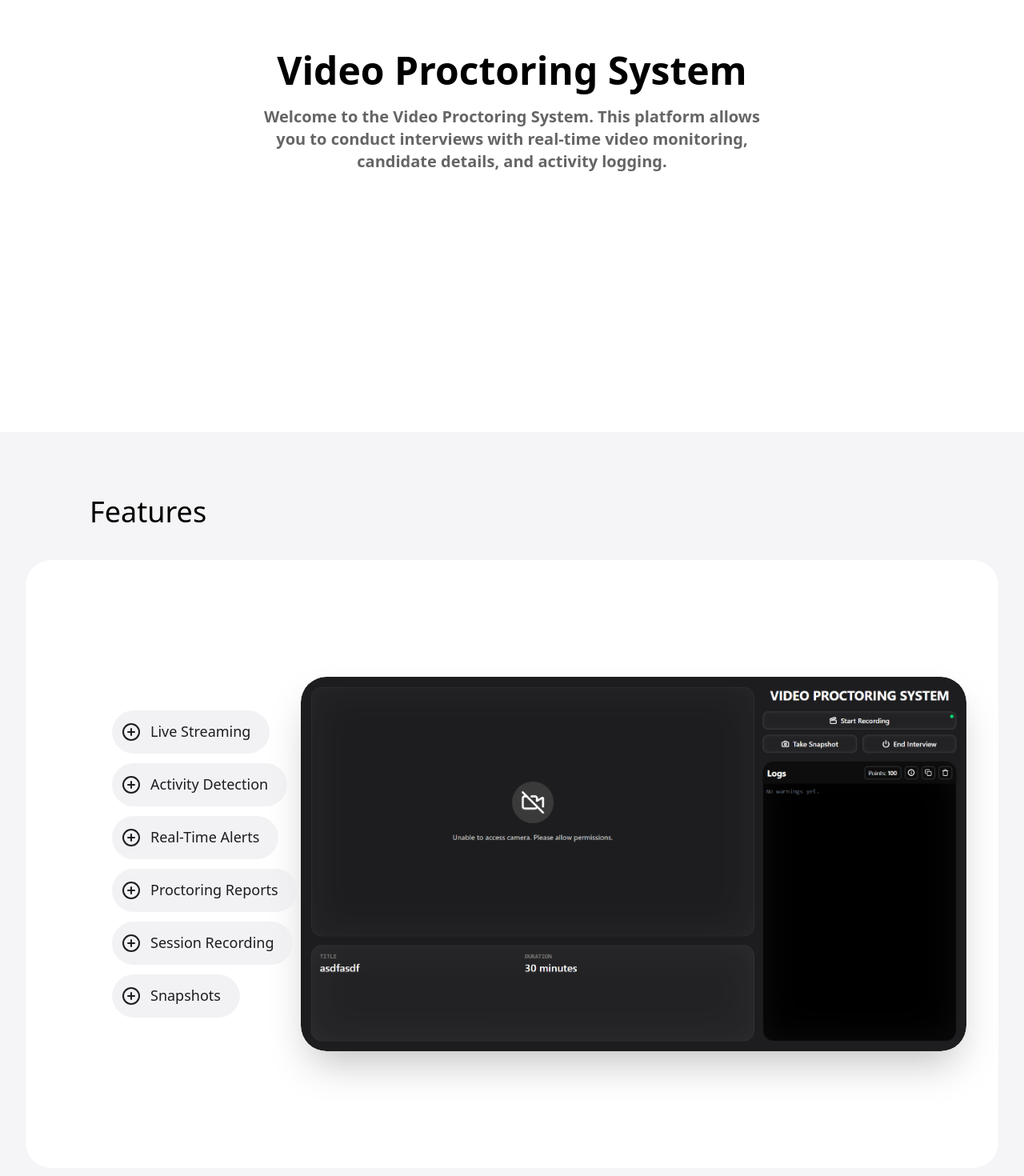
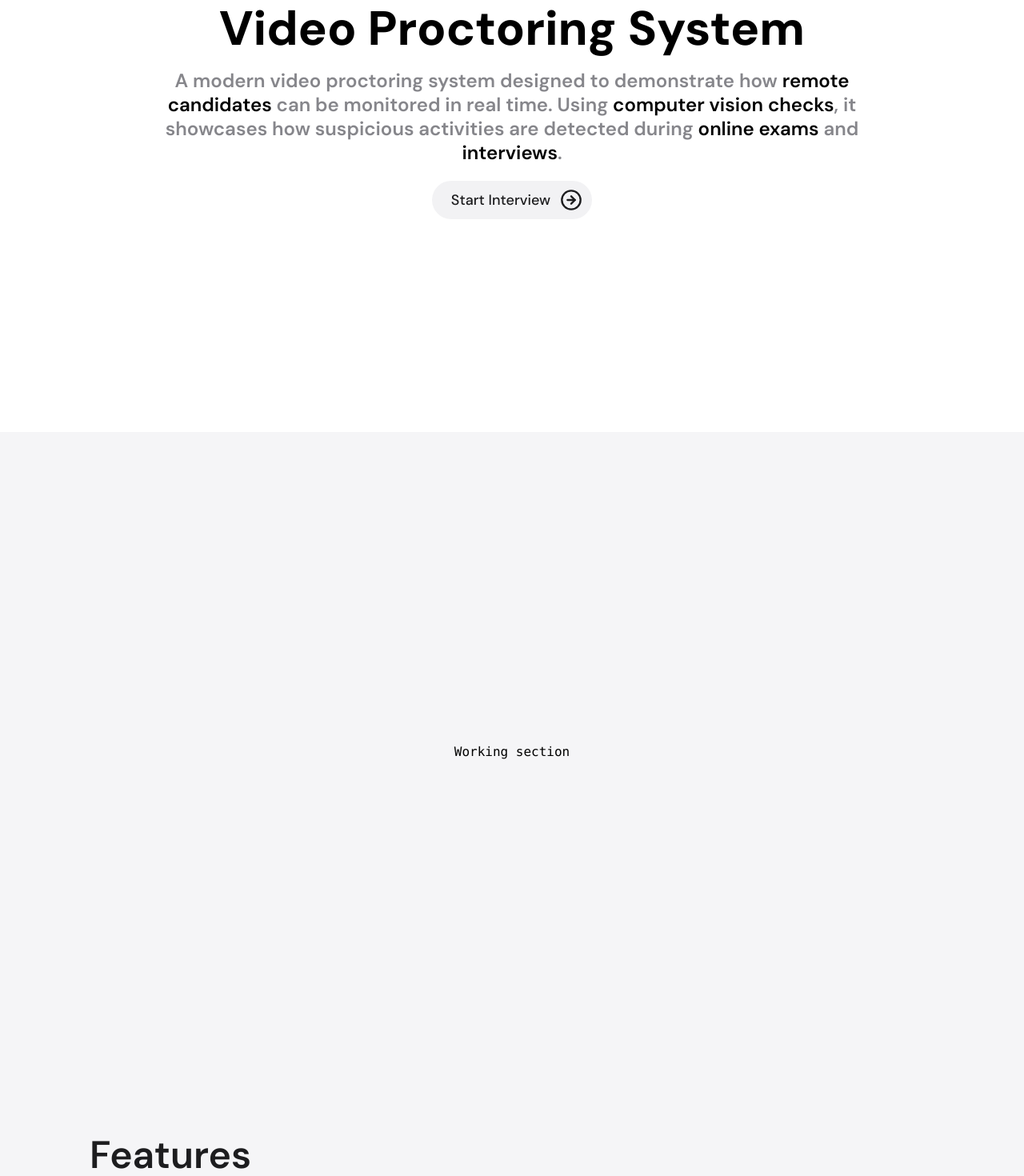
Before and after one commit to amanranahere/video-proctoring-system, a Next.js app: page / in a window 1280 px wide. Shown: the part 260-1730 px from the top of the page at 80% size. Built offline with nearby package versions, Linux system fonts and the light colour scheme.

Commit message:
new home page structure

```diff
--- a/src/app/globals.css
+++ b/src/app/globals.css
@@ -1,4 +1,12 @@
 @import "tailwindcss";
+
+:root {
+  font-family: var(--font-dm-sans), sans-serif;
+}
+
+html {
+  scroll-behavior: smooth;
+}
 
 /* * {
   scrollbar-color: #3b3b3c #ffffff00;
--- a/src/app/layout.tsx
+++ b/src/app/layout.tsx
@@ -1,5 +1,12 @@
 import type { Metadata } from "next";
 import "./globals.css";
+import { DM_Sans } from "next/font/google";
+
+const dmSans = DM_Sans({
+  variable: "--font-dm-sans",
+  subsets: ["latin"],
+  weight: ["100", "200", "300", "500", "600", "700", "800", "900", "1000"],
+});
 
 export const metadata: Metadata = {
   title: "Video Proctoring System",
@@ -13,7 +20,7 @@ export default function RootLayout({
   children: React.ReactNode;
 }>) {
   return (
-    <html lang="en">
+    <html lang="en" className={`${dmSans.variable}`}>
       <body className="bg-[#f5f5f7]">{children}</body>
     </html>
   );
--- a/src/app/page.tsx
+++ b/src/app/page.tsx
@@ -1,13 +1,22 @@
 import Hero from "@/components/HomePage/Hero";
+import Working from "@/components/HomePage/Working";
 import Features from "@/components/HomePage/Features";
+import UseCase from "@/components/HomePage/UseCase";
+import Transparency from "@/components/HomePage/Transparency";
 import StartInterview from "@/components/HomePage/StartInterview";
 import Footer from "@/components/HomePage/Footer";
 
 export default function Home() {
   return (
-    <main className="relative">
+    <main className="relative scroll-smooth">
       <Hero />
+      <Working />
       <Features />
+
+      {/* working video */}
+
+      <UseCase />
+      <Transparency />
       <StartInterview />
       <Footer />
     </main>
--- a/src/components/HomePage/Features.tsx
+++ b/src/components/HomePage/Features.tsx
@@ -98,8 +98,13 @@ export default function Features() {
   };
 
   return (
-    <section className="w-full h-full flex flex-col justify-center items-center gap-y-5 lg:gap-y-10 my-20">
-      <h2 className="w-full pl-10 lg:pl-28 text-4xl">Features</h2>
+    <section
+      id="features-section"
+      className="w-full h-full flex flex-col justify-center items-center gap-y-5 lg:gap-y-10 my-20"
+    >
+      <h2 className="w-full pl-10 lg:pl-28 text-5xl font-semibold text-[#1d1d1f]">
+        Features
+      </h2>
 
       <div className="relative w-[95%] h-full lg:h-[95vh] py-3 md:py-6 lg:py-24 lg:px-24 bg-white rounded-4xl flex flex-col-reverse lg:flex-row items-center justify-end lg:justify-normal gap-y-5 lg:gap-y-0 overflow-hidden">
         {/* buttons */}
@@ -178,7 +183,7 @@ export default function Features() {
                   className="pl-2.5 lg:pl-3 pr-4 lg:pr-6 py-2.5 lg:py-3 flex lg:justify-center items-center gap-x-2 lg:gap-x-3 hover:bg-[#e8e8ed9d] rounded-full duration-300"
                 >
                   <PlusCircle className="w-6 h-6" />
-                  <span className="lg:pb-0.5 select-nones font-medium whitespace-nowrap">
+                  <span className="select-nones font-medium whitespace-nowrap">
                     {feature.name}
                   </span>
                 </motion.div>
--- a/src/components/HomePage/Hero.tsx
+++ b/src/components/HomePage/Hero.tsx
@@ -1,13 +1,32 @@
+import { CircleArrowRight } from "lucide-react";
+
 export default function Hero() {
   return (
-    <section className="min-h-screen bg-[#fff] flex flex-col justify-center items-center gap-y-5">
-      <h1 className="text-5xl font-bold">Video Proctoring System</h1>
+    <section
+      id="hero-section"
+      className="min-h-screen bg-[#fff] flex flex-col justify-center items-center gap-y-5"
+    >
+      <h1 className="text-6xl font-extrabold">Video Proctoring System</h1>
 
-      <p className="w-[50%] text-xl font-semibold text-center opacity-60">
-        Welcome to the Video Proctoring System. This platform allows you to
-        conduct interviews with real-time video monitoring, candidate details,
-        and activity logging.
+      <p className="text-[#86868b] max-w-4xl mx-auto text-2xl leading-tight font-semibold text-center">
+        A modern video proctoring system designed to demonstrate how{" "}
+        <span className="text-[#000]">remote candidates</span> can be monitored
+        in real time. Using{" "}
+        <span className="text-[#000]">computer vision checks</span>, it
+        showcases how suspicious activities are detected during
+        <span className="text-[#000]"> online exams</span> and{" "}
+        <span className="text-[#000]">interviews</span>.
       </p>
+
+      <a
+        href="#start-interview"
+        className="lg:text-lg bg-[#e8e8ed94] text-[#1d1d1f] pr-2.5 lg:pr-3 pl-4 lg:pl-6 py-2.5 flex lg:justify-center items-center gap-x-2 lg:gap-x-3 hover:bg-[#e8e8edd7] rounded-full duration-300"
+      >
+        <span className="select-nones font-medium whitespace-nowrap">
+          Start Interview
+        </span>
+        <CircleArrowRight className="w-7 h-7" />
+      </a>
     </section>
   );
 }
--- a/src/components/HomePage/StartInterview.tsx
+++ b/src/components/HomePage/StartInterview.tsx
@@ -17,7 +17,10 @@ export default function StartInterview() {
   };
 
   return (
-    <section className="min-h-screen flex justify-center items-center">
+    <section
+      id="start-interview"
+      className="min-h-screen flex justify-center items-center"
+    >
       <div className="w-full lg:w-[40%] flex flex-col justify-center items-center gap-y-3">
         <input
           type="text"
--- /dev/null
+++ b/src/components/HomePage/Transparency.tsx
@@ -0,0 +1,10 @@
+export default function Transparency() {
+  return (
+    <section
+      id="transparency-section"
+      className="min-h-screen flex justify-center items-center font-mono"
+    >
+      Transparency section
+    </section>
+  );
+}
--- /dev/null
+++ b/src/components/HomePage/UseCase.tsx
@@ -0,0 +1,10 @@
+export default function UseCase() {
+  return (
+    <section
+      id="useCase-section"
+      className="min-h-screen flex justify-center items-center font-mono"
+    >
+      Use Case section
+    </section>
+  );
+}
--- /dev/null
+++ b/src/components/HomePage/Working.tsx
@@ -0,0 +1,10 @@
+export default function Working() {
+  return (
+    <section
+      id="working-section"
+      className="min-h-screen flex justify-center items-center font-mono"
+    >
+      Working section
+    </section>
+  );
+}
```
